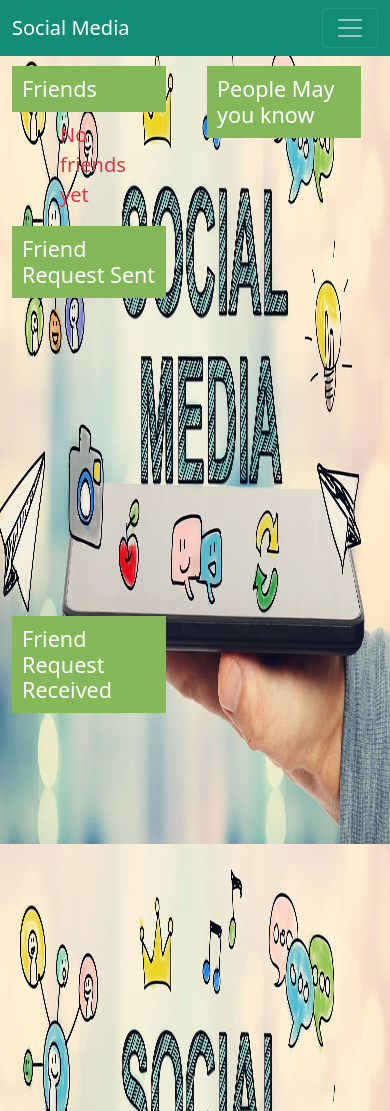
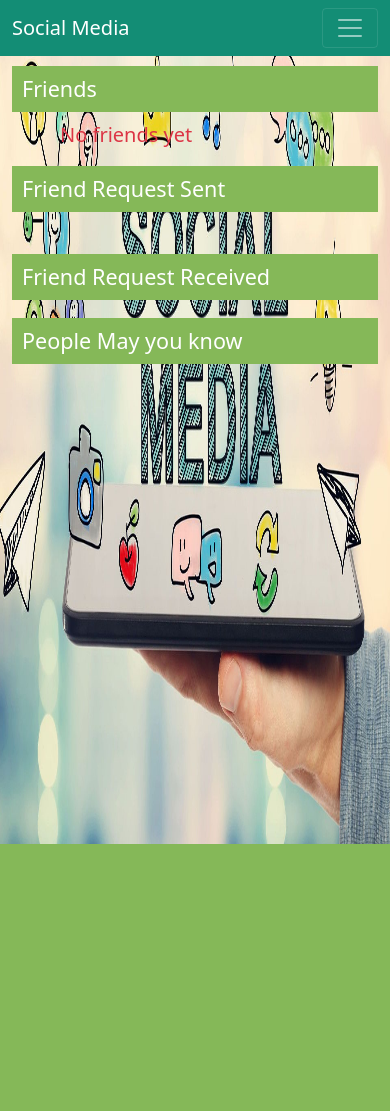
Before and after one commit to suraj19980921/social_media_2, a Django app: page /friends/ in a window 390 px wide. After the commit the page ends 844 px from the top, so only its background shows below. Run offline with Django 3.2, Linux system fonts and the light colour scheme; the visitor is signed in with stand-in values (Sample User, id 1); data comes from the database, SQL or seed files in the repository; data that the repository does not hold is empty.

Commit message:
css and image update fixed

```diff
--- a/auth/forms.py
+++ b/auth/forms.py
@@ -28,8 +28,10 @@
 
     def __init__(self, *args, **kwargs):
         super().__init__(*args, **kwargs)
-        self.fields['password1'].widget = forms.PasswordInput(attrs={'class': 'form-control'})
+        self.fields['password1'].widget = forms.PasswordInput(attrs={'class': 'form-control','title':'Password must contain 8 characters and upper case,lower case,digit and a special charcarter'})
         self.fields['password2'].widget = forms.PasswordInput(attrs={'class': 'form-control'})
 
         for fieldname in ['username', 'password1', 'password2']:
             self.fields[fieldname].help_text = None
+
+        self.fields['password1'].help_text = 'Password must contain 8 characters and upper case,lower case,digit and a special charcarter'
--- a/main/views.py
+++ b/main/views.py
@@ -130,10 +130,14 @@
 class UpdatePost(LoginRequiredMixin,View):
 
     def post(self,request):
-        postId = self.request.POST['postId']
-        updatedPost = self.request.POST['updatedPost']
-        updated = models.Post.objects.filter(id= postId).update(post = updatedPost)
-        if updated:
+
+        postId = self.request.POST.get('postId')
+        postContent = str(self.request.POST.get('updatedPost'))
+        image = self.request.FILES.get('updatedImage')
+        post = models.Post.objects.get(id= postId)
+        post.post = postContent
+        post.image = image
+        if post.save():
             return HttpResponse('ok')
         return HttpResponse('Unable to update')
 
--- a/static/auth/auth.css
+++ b/static/auth/auth.css
@@ -20,16 +20,21 @@
 }
 
 .signup-box{
-    width:30%;
+    width:400px;
     border: solid darkcyan 2px;
     border-radius: 5px;
-    padding:20px;
+    padding:12px;
     background-color: white;
 }
 
 .signup-box form  p label{
 
     font-weight: bold;
+}
+
+.signup-box form p .helptext{
+    font-size: small;
+    color:rgb(17, 116, 245);
 }
 
 @media screen and (max-width:480px) {
--- a/static/main/main.css
+++ b/static/main/main.css
@@ -1,9 +1,6 @@
 body{
-    background-image: url("/static/images/1308896.jpg");
-    background-repeat: no-repeat;
-    background-size:100% 100%;
-    background-attachment: fixed;
-
+    background: url("/static/images/1308896.jpg") no-repeat fixed;
+    background-size:  100% 100% ;
 }
 
 
@@ -72,19 +69,9 @@
     display: inline;
 }
 
-.friendsBox{
+.friendBox{
 
-    height:25%;
-    overflow: auto;
-}
-
-.friendRequestSentBox{
-    height:25%;
-    overflow: auto;
-}
-
-.friendRequestReceivedBox{
-    height:25%;
+    height:30%;
     overflow: auto;
 }
 
@@ -111,7 +98,7 @@
 @media screen and (max-width:580px) {
 
     .card-footer-item{
-        margin-left: 10%;
+        margin-left: 8%;
     }
 
     .user-img-update{
@@ -119,20 +106,14 @@
         width:100%;
     }
 
-    .friendsBox{
+    .friendBox{
 
         height:300px;
 
     }
 
-    .friendRequestSentBox{
-        height:300px;
-
-    }
-
-    .friendRequestReceivedBox{
-        height: 300px;;
-
+    .heading{
+        width:100%;
     }
 
 }
--- a/templates/auth/signup.html
+++ b/templates/auth/signup.html
@@ -3,7 +3,7 @@
 {% block content %}
 
 <div class="container-fluid">
-    <h2 class="text-center text" style="margin-top:2%">Signup</h2>
+    <h2 class="text-center text">Signup</h2>
     <div class="d-flex justify-content-center">
         <div class="signup-box">
             <form action="/auth/signup/" method="post">
--- a/templates/main/friends.html
+++ b/templates/main/friends.html
@@ -4,12 +4,12 @@
 <div class="container-fluid">
 
 <div class="row">
-    <div class="col sm-6">
+    <div class="col-sm-6">
 
         <h4 class="heading">Friends</h4>
 
         {% if friends %}
-        <div class="friendsBox">
+        <div class="friendBox">
         {% for friend in friends %}
 
             {% if friend.personOne.id == request.user.id %}
@@ -79,8 +79,9 @@
         {% endif %}
 
             <h4 class="heading">Friend Request Sent </h4>
-            <div class="friendRequestSentBox">
 
+          {% if requestSent%}
+          <div class="friendBox">
             {% for friend in requestSent %}
 
                 <div class="card mb-2" style="width:80%;">
@@ -104,8 +105,12 @@
             {% endfor %}
 
         </div>
+        {% endif %}
+        <br>
         <h4 class="heading">Friend Request Received </h4>
-        <div class="friendRequestReceivedBox">
+
+        {% if requestReceived %}
+        <div class="friendBox">
         {% for friend in requestReceived %}
 
         <div class="card mb-2"  style="width:80%;">
@@ -129,9 +134,10 @@
 
         {% endfor %}
         </div>
+    {% endif %}
     </div>
 
-    <div class="col sm-6">
+    <div class="col-sm-6">
         <h4 class="heading">People May you know</h4>
      <div class="peopleBox">
         {% for person in people %}
--- a/templates/main/user.html
+++ b/templates/main/user.html
@@ -13,7 +13,7 @@
             </div>
             <div class="user-img-update">
                 {% if  request.user.profile_set.all %}
-                <form action="/update_profile/" method="post" enctype="multipart/form-data">
+                <form action="/update_profile/" method="post" enctype="multipart/form-data" id="updateProfile">
                     {% csrf_token %}
                     {{profile_form.as_p}}
                     <button type="submit" class="btn btn-md btn-primary">Update</button>
@@ -44,7 +44,7 @@
              <div class="fw-bold">{{post.user.first_name}} {{post.user.last_name}}</div>
             <p style="font-size:small;">{{post.date}}</p>
             {% if post.image %}
-                <img src="/media/{{post.image}}" alt="" style="width:100%;">
+                <img src="/media/{{post.image}}" alt="" style="width:100%;" id="postImage_{{post.id}}">
             {% endif %}
             <p class="card-text" id="postContent_{{post.id}}">{{post.post}}</p>
 
```
Also changed, not shown: static/main/main.js (+25 -4 lines), templates/main/profile.html (+2 -12 lines).
